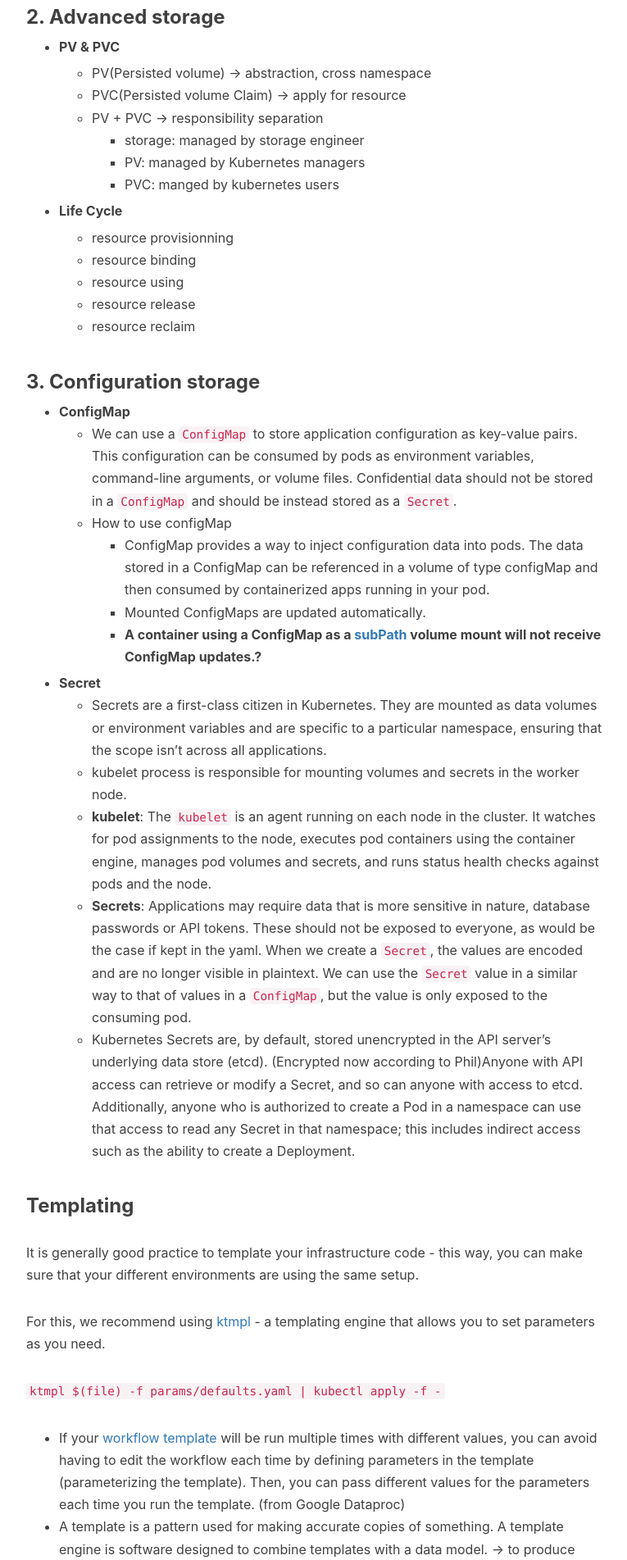
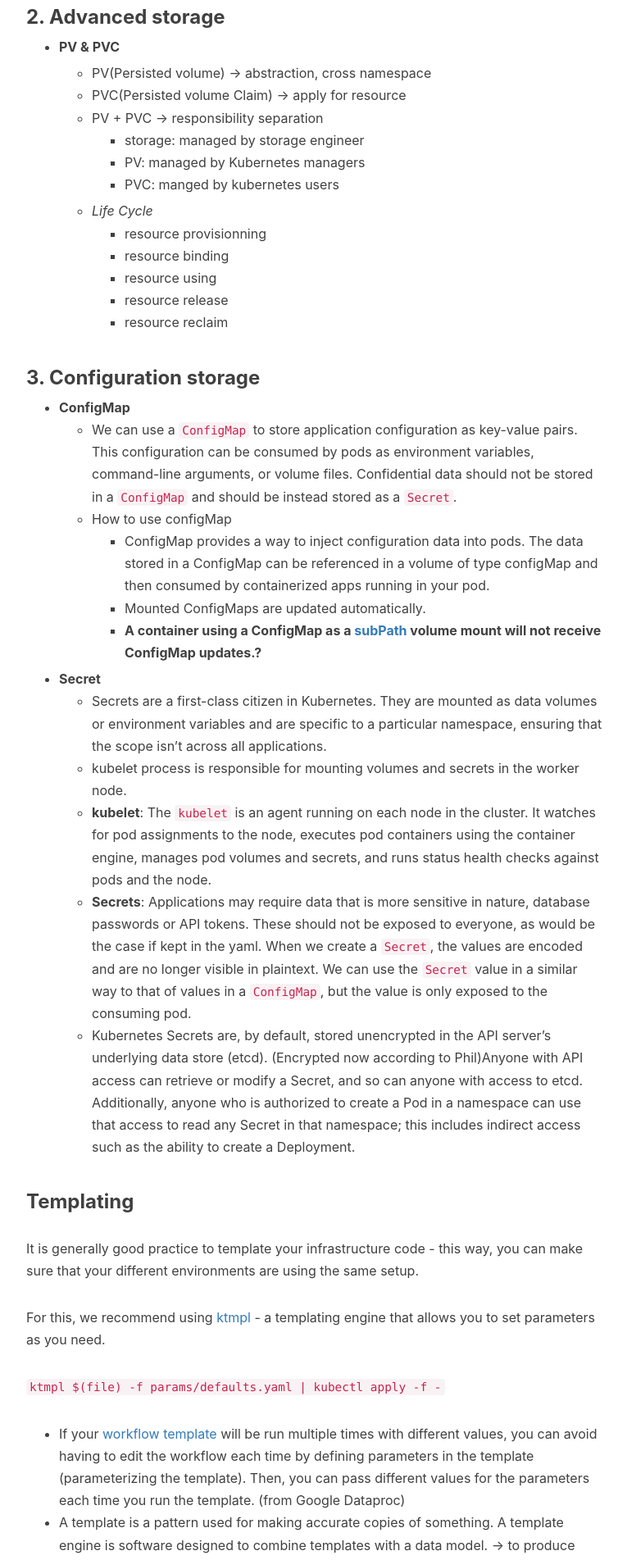
Before and after one commit to Lanzhou-J/Lanzhou-J.github.io, a Jekyll site: the page built from _posts/2022-02-16-DevOps-07-k8s-advanced.md, in a window 1280 px wide. Shown: the part 2235-4138 px from the top of the page at 82% size, without its empty margins (233-998 px from the left). Built offline with Jekyll 4.4.1, drawn with Linux system fonts in a browser that asks for light colours; nearby versions of some CDN libraries; comment, search, counter and statistics services are not loaded.

Commit message:
change formatting

```diff
--- a/_posts/2022-02-16-DevOps-07-k8s-advanced.md
+++ b/_posts/2022-02-16-DevOps-07-k8s-advanced.md
@@ -77,12 +77,12 @@ What is volume:
         - PV: managed by Kubernetes managers
         - PVC: manged by kubernetes users
 
-- **Life Cycle**
-    - resource provisionning
-    - resource binding
-    - resource using
-    - resource release
-    - resource reclaim
+  - *Life Cycle*
+      - resource provisionning
+      - resource binding
+      - resource using
+      - resource release
+      - resource reclaim
 
 ### 3. Configuration storage
 
```
